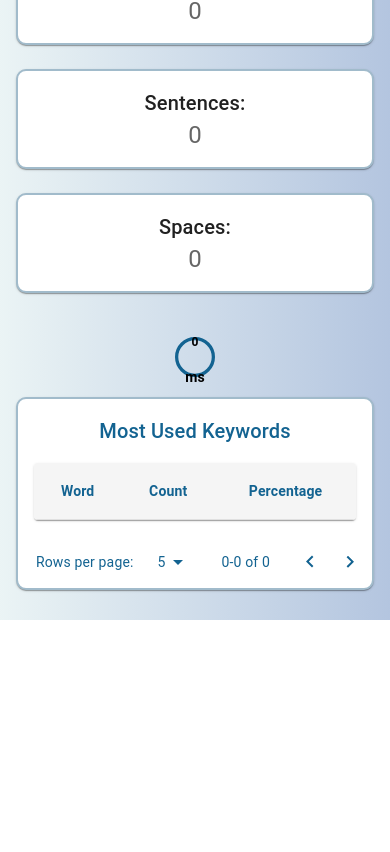
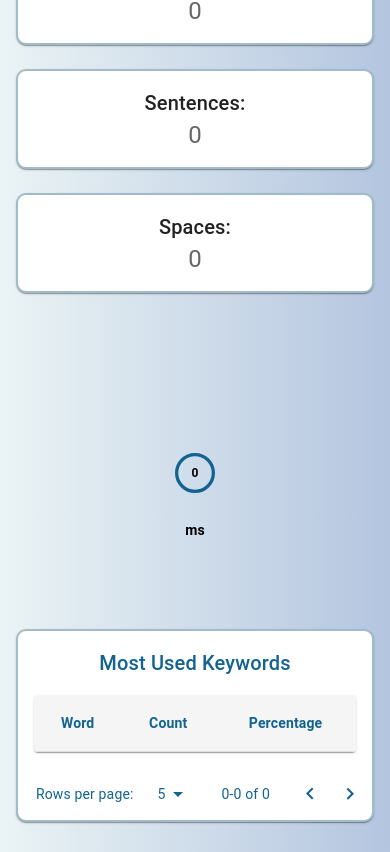
Before and after one commit to Ruqayah22/word-counter, a React (Create React App) app: page / in a window 390 px wide. Shown: the part 753-1605 px from the top of the page. Before the commit the page ends 1373 px from the top, so only its background shows below. Built offline with nearby package versions, Linux system fonts and the light colour scheme.

Commit message:
Change the Responsive of the CircularProgress of run time

```diff
--- a/src/components/CountApp.js
+++ b/src/components/CountApp.js
@@ -522,11 +522,11 @@ const CountApp = ({ language }) => {
           justifyContent="center"
           alignItems="center"
           sx={{
-            position: "relative", // Ensures Typography stays inside
-            width: "100%", // Let it scale with the container
-            maxWidth: { xs: "120px", sm: "180px", md: "250px", lg: "300px" }, // Control max size
-            height: "auto",
-            margin: "20px auto", // Center horizontally
+            position: "relative", // Keeps Typography inside
+            width: "100%", // Ensures it scales properly
+            maxWidth: { xs: "80vw", sm: "180px", md: "250px", lg: "300px" }, // Adjust max size dynamically
+            height: { xs: "80vw", sm: "180px", md: "250px", lg: "300px" }, // Ensures it's always a perfect circle
+            margin: "auto", // Centers in parent
           }}
         >
           {/* Bigger Circular Progress */}
@@ -535,7 +535,7 @@ const CountApp = ({ language }) => {
             value={100}
             sx={{
               width: "100%",
-              height: "auto",
+              height: "100%",
               color: "#136391",
             }}
           />
@@ -546,7 +546,6 @@ const CountApp = ({ language }) => {
             sx={{
               fontSize: { xs: "12px", sm: "16px", md: "22px", lg: "25px" }, // Adjust for screen size
               fontWeight: "bold",
-              marginBottom: { xs: "30px", sm: "40px", md: "50px" }, // Dynamically adjust spacing
             }}
           >
             {stats.runTime}
@@ -556,7 +555,7 @@ const CountApp = ({ language }) => {
             sx={{
               fontSize: { xs: "14px", sm: "18px", md: "26px", lg: "30px" },
               fontWeight: "bold",
-              marginTop: { xs: "40px", sm: "55px", md: "80px" },
+              top: "65%", // Move 'ms' slightly lower
             }}
           >
             ms
```
